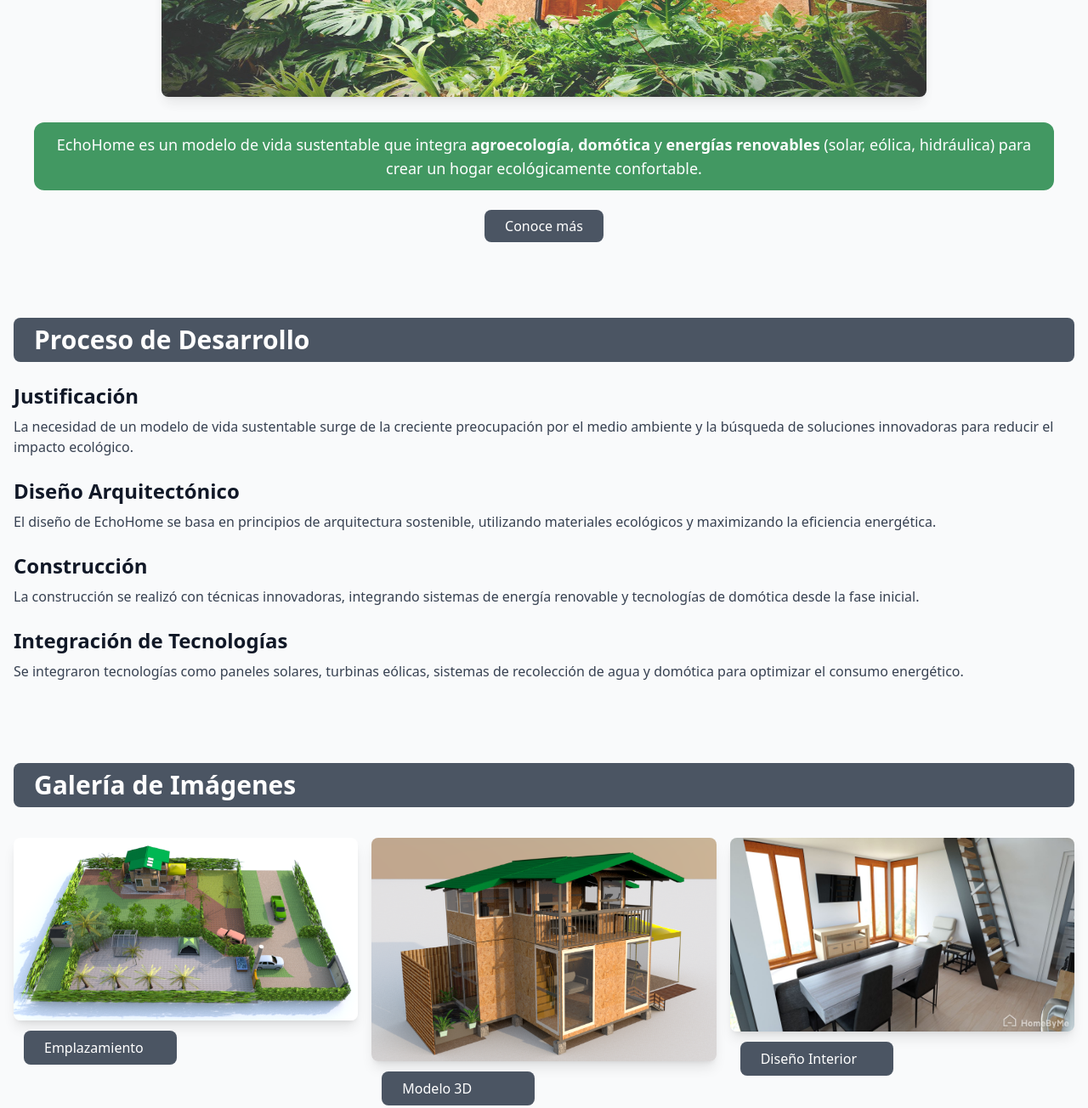
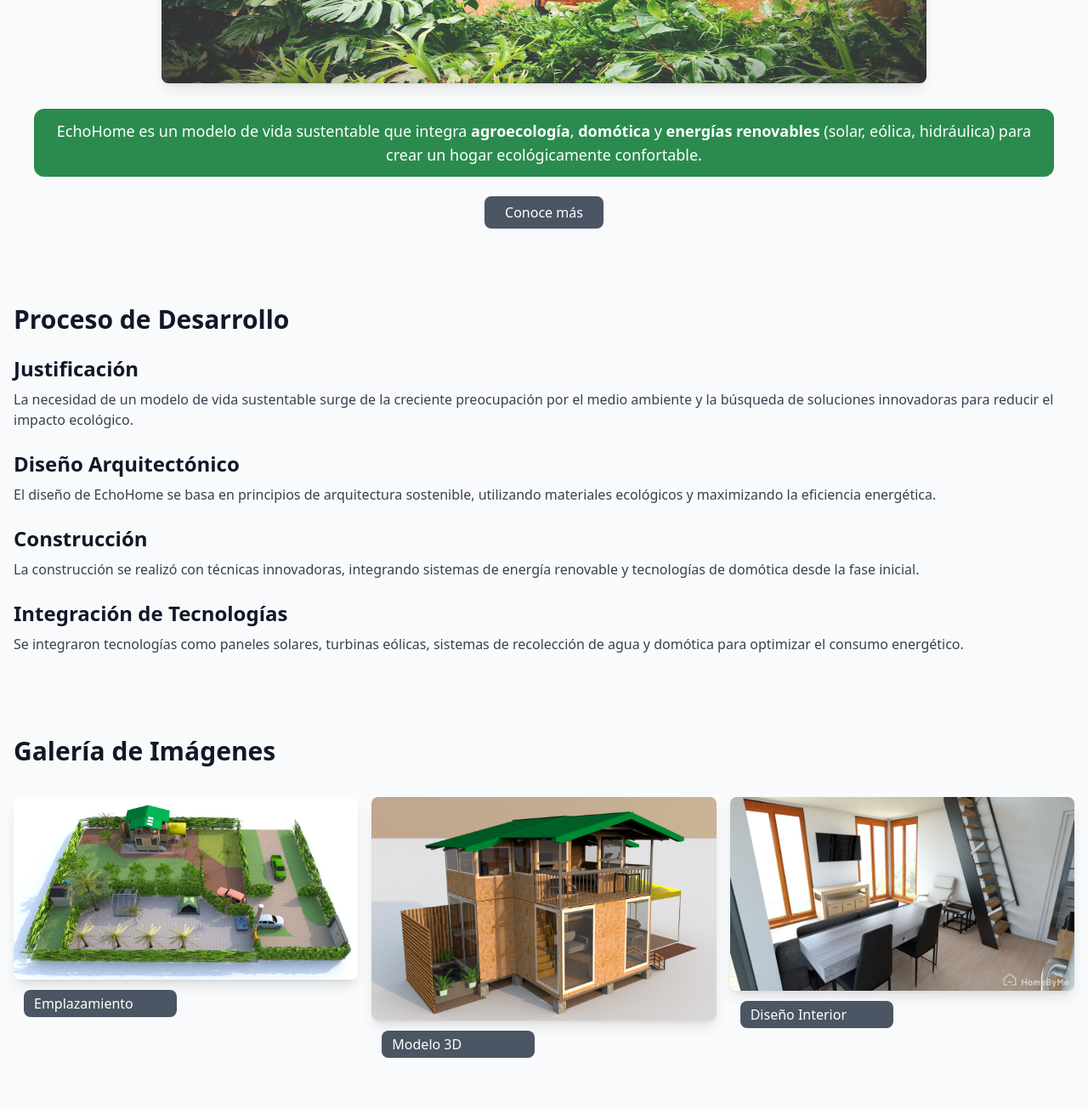
Before and after one commit to appjava/echohome, an Astro site: page / in a window 1280 px wide. Shown: the part 540-1844 px from the top of the page at 85% size. Built offline with nearby package versions, Linux system fonts and the light colour scheme; Astro itself is replaced by a stand-in of ours.

Commit message:
update files

```diff
--- a/src/components/Gallery.astro
+++ b/src/components/Gallery.astro
@@ -24,7 +24,7 @@ const imagesLink = [
 <div class="grid grid-cols-1 md:grid-cols-3 gap-4">
   {
   imagesLink.map(({image, enlace, title}) => (
-    <a href={enlace} target="_blank"><img src={image} alt="EchoHome Gallery" class="rounded-lg shadow-lg mt-3" /><h4 class="mt-3 ml-3 min-w-[180px] max-w-[180px] bg-gray-600 text-white px-6 py-2 rounded-lg hover:bg-green-700 transition-colors">{title}</h4></a>
+    <a href={enlace} target="_blank"><img src={image} alt="EchoHome Gallery" class="rounded-lg shadow-lg mt-3" /><h4 class="mt-3 ml-3 min-w-[180px] max-w-[180px] bg-gray-600 text-white px-3 py-1 rounded-lg hover:bg-green-700 transition-colors">{title}</h4></a>
   ))
   }
 </div>
--- a/src/components/Section.astro
+++ b/src/components/Section.astro
@@ -4,7 +4,7 @@ const { title, id } = Astro.props;
 
 <section id={id} class="py-12">
   <div class="container mx-auto px-4">
-    <h2 class="text-3xl font-bold mb-6 bg-gray-600 text-white px-6 py-2 rounded-lg">{title}</h2>
+    <h2 class="text-3xl font-bold mb-6">{title}</h2>
     <slot />
   </div>
 </section>
--- a/src/pages/index.astro
+++ b/src/pages/index.astro
@@ -99,7 +99,7 @@ import SuccessCases from '../components/SuccessCases.astro';
         <label for="message" class="block text-gray-700">Mensaje</label>
         <textarea id="message" rows="4" class="w-full px-4 py-2 border rounded-lg" required></textarea>
       </div>
-      <button type="submit" class="bg-green-600 text-white px-6 py-2 rounded-lg hover:bg-green-700 transition-colors">
+      <button type="submit" class="bg-gray-600 text-white px-6 py-2 rounded-lg hover:bg-green-700 transition-colors">
         Enviar
       </button>
     </form>
--- a/src/styles/global.css
+++ b/src/styles/global.css
@@ -20,7 +20,7 @@
 #inicio p{
 
     background-color: #15803d;
-    opacity: 0.8;
+    opacity: 0.9;
     padding: 12px;
     border-radius: 12px;
     font-size: 18px;
```
Also changed, not shown: 3 other files.
